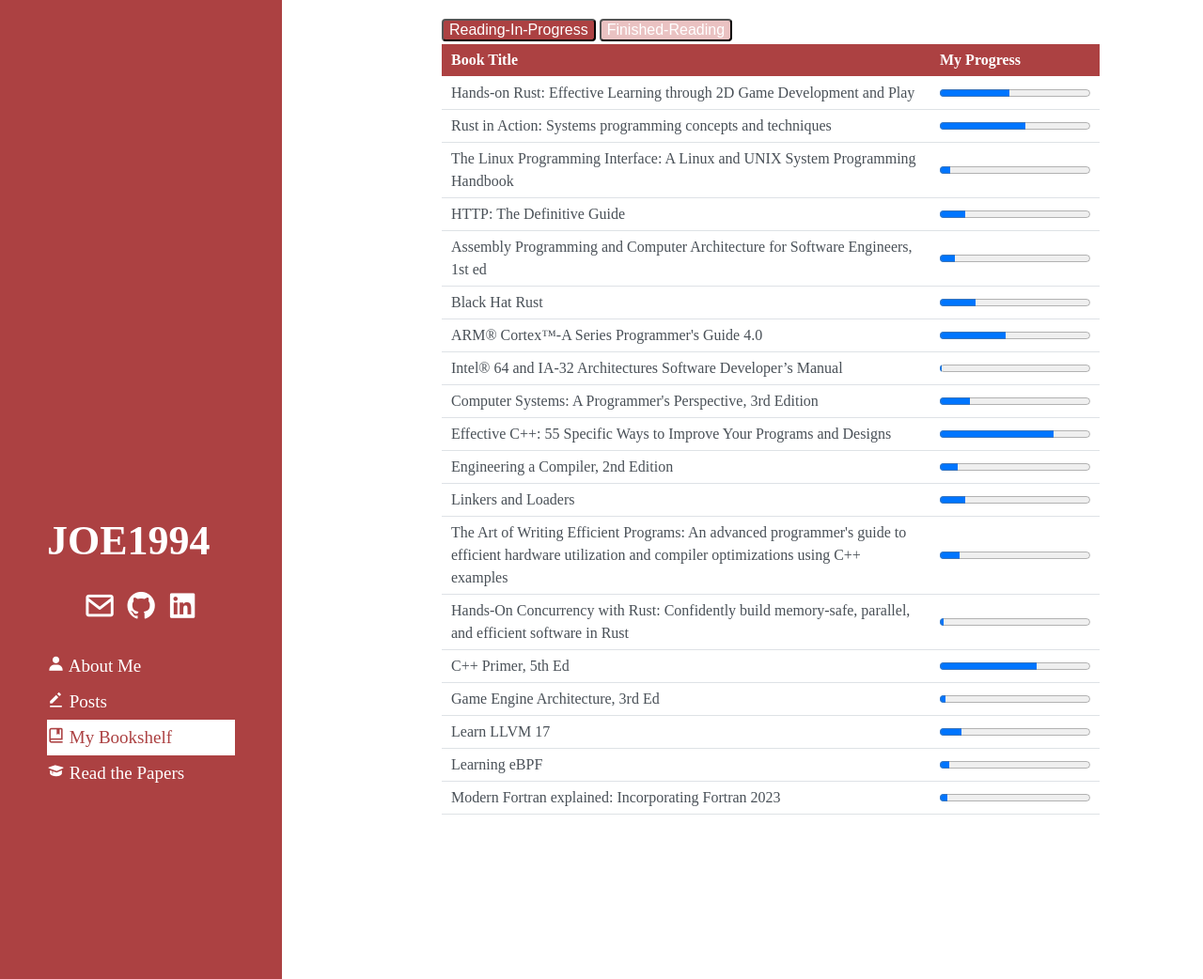
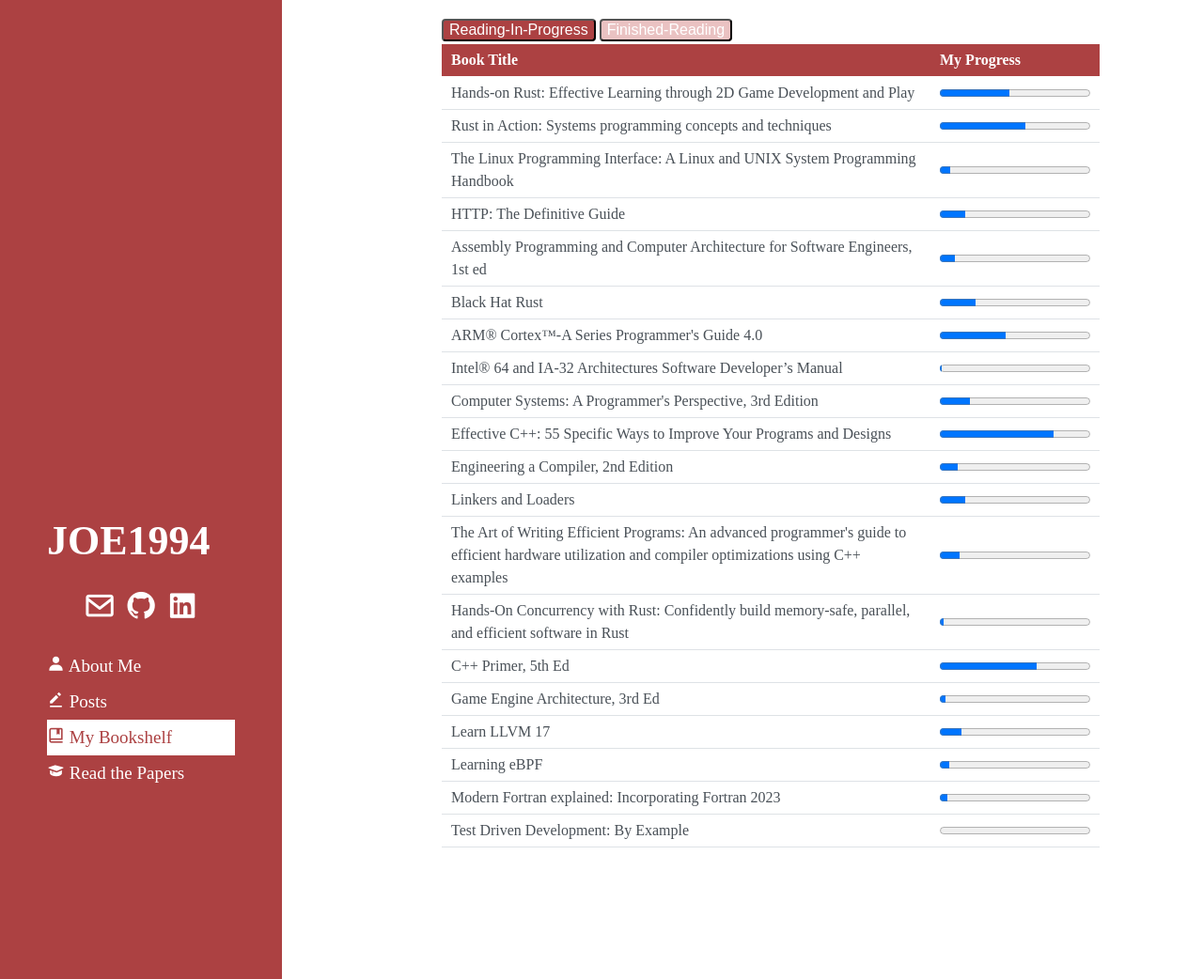
Before and after one commit to JOE1994/JOE1994.github.io, a Jekyll site: the page built from bookshelf.html, in a window 1280 px wide and 1042 px high. Shown: the whole window at 94% size. Built offline with Jekyll 4.4.1, drawn with Linux system fonts in a browser that asks for light colours; some web fonts are replaced.

Commit message:
[Book] TDD by Example
Book by Kent Beck.
Reading it thru oreilly subscription.

```diff
--- a/_data/bookshelf_still_reading.yml
+++ b/_data/bookshelf_still_reading.yml
@@ -75,3 +75,7 @@
 - name: "Modern Fortran explained: Incorporating Fortran 2023"
   progress: 26
   tot_pages: 516
+
+- name: "Test Driven Development: By Example"
+  progress: 0
+  tot_pages: 241
```
